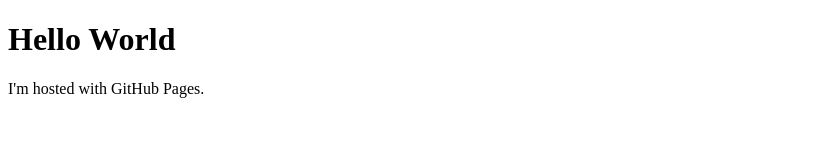
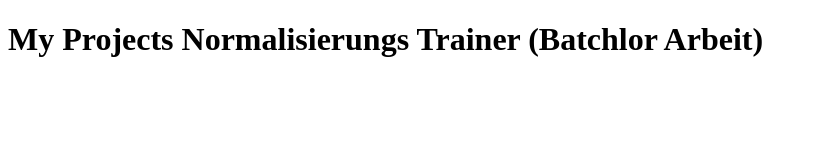
Before and after one commit to thanse2s/thanse2s.github.io, a plain HTML site: page index.html in a window 1280 px wide. Shown: the whole page, without its empty margins (0-817 px from the left). Drawn offline with Linux system fonts and the light colour scheme.

Commit message:
Update index.html

```diff
--- a/index.html
+++ b/index.html
@@ -1,7 +1,7 @@
 <!DOCTYPE html>
 <html>
 <body>
-<h1>Hello World</h1>
-<p>I'm hosted with GitHub Pages.</p>
+  <h1> My Projects</h>
+  <link href="https://thanse2s.github.io/normalisation-Trainer/"> Normalisierungs Trainer (Batchlor Arbeit)</link>
 </body>
 </html>
```
